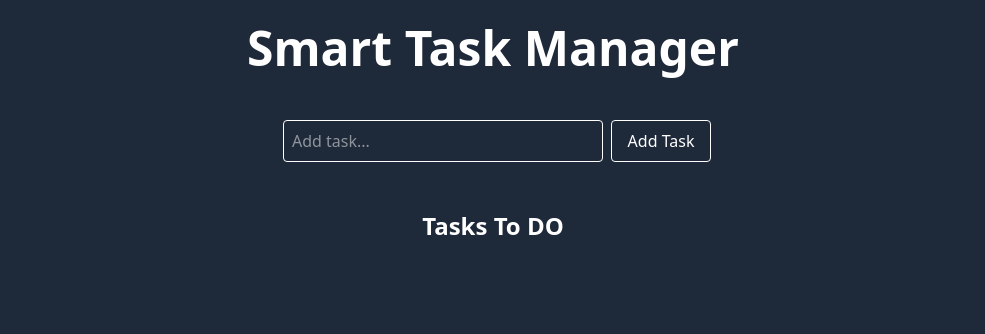
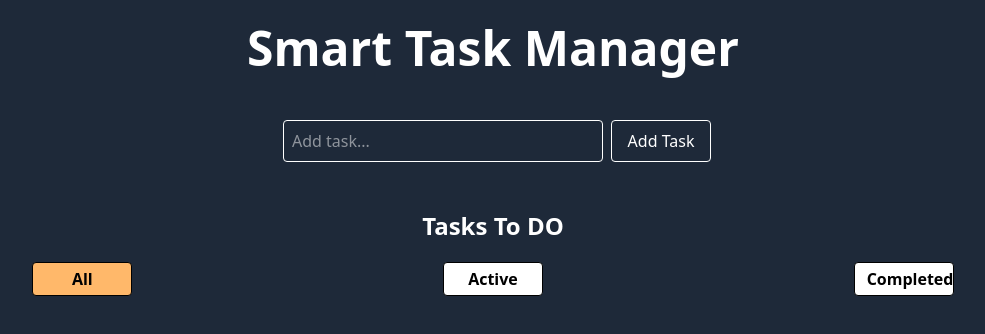
Before and after one commit to Abhishek-Arankal/Smart-Task-Manager, a React (Vite) app: page / in a window 1280 px wide. Shown: the top 334 px of the page, without its empty margins (147-1132 px from the left). Built offline with nearby package versions, Linux system fonts and the light colour scheme.

Commit message:
Level 5: Add todo filters (all, active, completed)

```diff
--- a/src/App.jsx
+++ b/src/App.jsx
@@ -7,6 +7,7 @@ function App() {
   const [todos, setTodos] = useState([])
   const [task, setTask] = useState("")
   const [isEditingId, setIsEditingId] = useState(null)
+  const [filter, setFilter] = useState("all")
 
   const handleSubmit = () => {
       if(task.trim() === ""){
@@ -16,7 +17,6 @@ function App() {
       setTodos([...todos, {id: Date.now(), task: task, completed: false}])
       setTask("")
   }
-  console.log("todos",todos)
 
 const handleDelete = (todo) => {
   const updatedTodos = todos.filter((t) => t.id !== todo.id)
@@ -40,6 +40,12 @@ const handleEditSave = (todo, editedTask) => {
   setIsEditingId(null)
 
 }
+
+const filteredTasks = todos.filter((todo) => {
+  if(filter === "active") return todo.completed !== true
+  if(filter === "completed") return todo.completed === true
+  return true
+})
   return (
     <div className='w-full h-screen bg-gray-800 text-white'>
       <div className='p-6'>
@@ -49,8 +55,13 @@ const handleEditSave = (todo, editedTask) => {
           <button onClick={(e) => handleSubmit(e)} className='border rounded p-2 w-25 cursor-pointer hover:bg-gray-400 hover:text-black'>Add Task</button>
       </div>
       <h1 className='text-2xl text-center mt-10 font-bold'>Tasks To DO</h1>
+      <div className='flex items-center justify-around mt-5'>
+        <button className={`px-3 py-1 border rounded w-25 text-black font-semibold cursor-pointer ${filter === "all" ? "bg-orange-300" : "bg-white"}`} value="all" onClick={(e) => setFilter(e.target.value)}>All</button>
+        <button className={`px-3 py-1 border rounded w-25 text-black font-semibold cursor-pointer ${filter === "active" ? "bg-orange-300" : "bg-white"}`} value="active" onClick={(e) => setFilter(e.target.value)}>Active</button>
+        <button className={`px-3 py-1 border rounded w-25 text-black font-semibold cursor-pointer ${filter === "completed" ? "bg-orange-300" : "bg-white"}`} value="completed" onClick={(e) => setFilter(e.target.value)}>Completed</button>
+      </div>
       <div className='mt-15 grid grid-cols-1 sm:grid-cols-2 lg:grid-cols-4 gap-2'>
-       {todos.map((todo, idx) => (
+       {filteredTasks.map((todo, idx) => (
         <TaskCard todo={todo} key={todo.id} handleDelete={handleDelete} handleTaskCompleted={handleTaskCompleted} editingId={isEditingId} setEditingId={setIsEditingId} handleEditSave={handleEditSave}/>
        ))}
 
```
